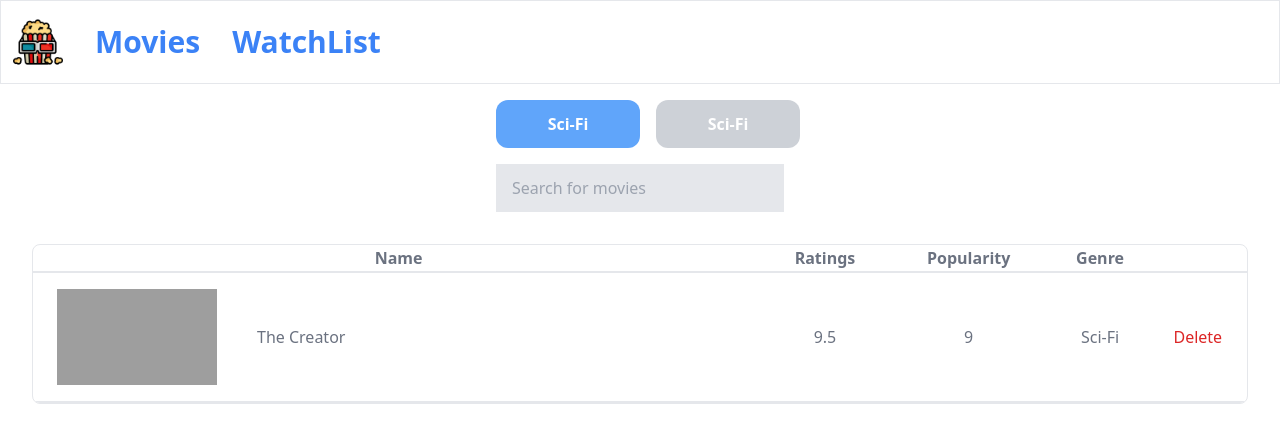
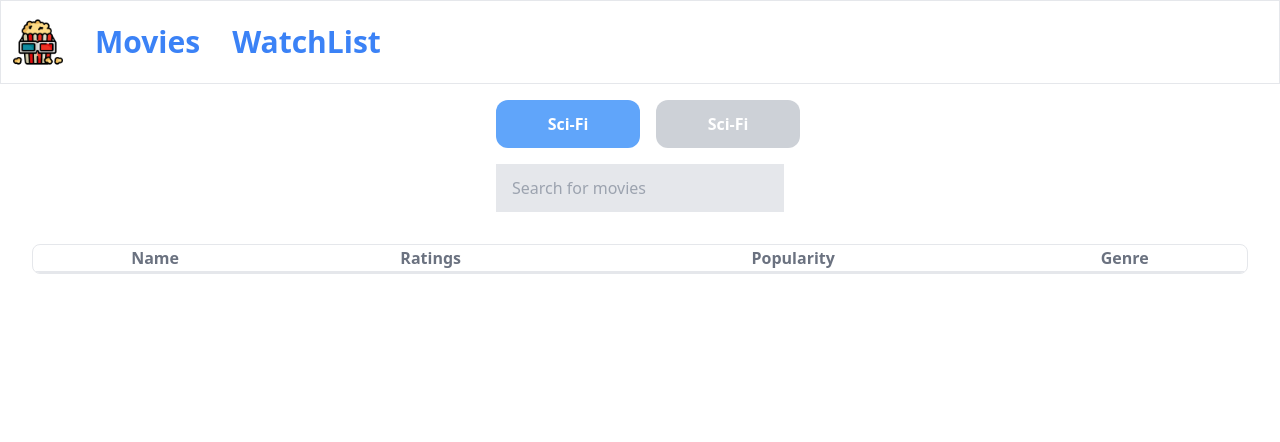
Before and after one commit to konprtk/movieExplorer, a React (Vite) app: page /watchlist in a window 1280 px wide. Shown: the top 442 px of the page. Built offline with nearby package versions, Linux system fonts and the light colour scheme; grey boxes are pictures that could not be loaded.

Commit message:
Designed Watchlist component, Added delete from watchlist, populated watchlist

```diff
--- a/src/App.jsx
+++ b/src/App.jsx
@@ -1,3 +1,4 @@
+import { useEffect, useState } from "react";
 import "./App.css";
 import Banner from "./components/Banner";
 import Movies from "./components/Movies";
@@ -7,6 +8,32 @@ import WatchList from "./components/WatchList";
 import { BrowserRouter, Route, Routes } from "react-router-dom";
 
 function App() {
+  let [watchlist, setWatchList] = useState([]);
+
+  let handleAddToWatchList = (movieObj) => {
+    let newWatchlist = [...watchlist, movieObj];
+    localStorage.setItem('moviesApp', JSON.stringify(newWatchlist))
+    setWatchList(newWatchlist);
+    console.log(newWatchlist);
+  };
+
+  let handleRemoveFromWatchList = (movieObj) => {
+    let filteredWatchList = watchlist.filter((movie) => {
+      return movie.id != movieObj.id;
+    });
+
+    setWatchList(filteredWatchList);
+    console.log(filteredWatchList);
+  };
+
+  useEffect(()=>{
+   let moviesFromLocalStorage = localStorage.getItem('moviesApp')
+   if(!moviesFromLocalStorage){
+    return
+   }
+   setWatchList(JSON.parse(moviesFromLocalStorage))
+  })
+
   return (
     <>
       <BrowserRouter>
@@ -18,11 +45,15 @@ function App() {
             element={
               <>
                 <Banner />
-                <Movies />
+                <Movies
+                  watchlist={watchlist}
+                  handleAddToWatchList={handleAddToWatchList}
+                  handleRemoveFromWatchList={handleRemoveFromWatchList}
+                />
               </>
             }
           />
-          <Route path="/watchlist" element={<WatchList />} />
+          <Route path="/watchlist" element={<WatchList watchlist={watchlist} />} />
         </Routes>
       </BrowserRouter>
     </>
--- a/src/components/MovieCard.jsx
+++ b/src/components/MovieCard.jsx
@@ -1,13 +1,47 @@
 import React from "react";
 
-function MovieCard({ poster_path, name }) {
+function MovieCard({
+  movieObj,
+  poster_path,
+  name,
+  handleAddToWatchList,
+  handleRemoveFromWatchList,
+  watchlist,
+}) {
+
+  function doesContain(movieObj) {
+    for (let i = 0; i < watchlist.length; i++) {
+      if (watchlist[i].id == movieObj.id) {
+        return true;
+      }
+    }
+
+    return false;
+  }
+
   return (
     <div
-      className="h-[50vh] w-[26vh] bg-center bg-cover rounded-xl hover:scale-110 duration-300 hover:cursor-pointer flex flex-row justify-between items-end"
+      className="h-[50vh] w-[26vh] bg-center bg-cover rounded-xl hover:scale-110 duration-300 hover:cursor-pointer flex flex-col justify-between items-end"
       style={{
         backgroundImage: `url(https://image.tmdb.org/t/p/original/${poster_path})`,
       }}
     >
+      {doesContain(movieObj) ? (
+        <div
+          onClick={() => handleRemoveFromWatchList(movieObj)}
+          className="m-2 flex justify-center h-8 w-8 items-center rounded-lg bg-gray-900/60"
+        >
+          &#10060;
+        </div>
+      ) : (
+        <div
+          onClick={() => handleAddToWatchList(movieObj)}
+          className="m-2 flex justify-center h-8 w-8 items-center rounded-lg bg-gray-900/60"
+        >
+          &#10084;
+        </div>
+      )}
+
       <div className="text-white text-xl w-full p-2 text-center bg-gray-900/60 rounded-b-xl">
         {name}
       </div>
--- a/src/components/Movies.jsx
+++ b/src/components/Movies.jsx
@@ -3,7 +3,7 @@ import MovieCard from "./MovieCard";
 import axios from "axios";
 import Pagination from "./Pagination";
 
-function Movies() {
+function Movies({handleAddToWatchList, handleRemoveFromWatchList, watchlist}) {
   const [movies, setMovies] = useState([]);
   const [pageNo, setPageNo] = useState(1);
 
@@ -36,8 +36,12 @@ function Movies() {
           return (
             <MovieCard
             key={movieObj.id}
+            movieObj={movieObj}
               poster_path={movieObj.poster_path}
               name={movieObj.original_title}
+              handleAddToWatchList={handleAddToWatchList}
+              handleRemoveFromWatchList={handleRemoveFromWatchList}
+              watchlist={watchlist}
             />
           );
         })}
--- a/src/components/WatchList.jsx
+++ b/src/components/WatchList.jsx
@@ -1,6 +1,6 @@
 import React from "react";
 
-function WatchList() {
+function WatchList({watchlist}) {
   return (
     <>
       <div className="flex justify-center flex-wrap m-4">
@@ -33,21 +33,28 @@ function WatchList() {
           </thead>
 
           <tbody>
+
+          {watchlist.map((movieObj)=>{
+            return (
               <tr className="border-b-2">
                 <td className="flex items-center px-6 py-4">
                   <img
                     className="h-[6rem] w-[10rem]"
-                  src={`https://lumiere-a.akamaihd.net/v1/images/p_disney_thecreator_v1_2776_cc1a5f09.jpeg`}
-                  alt=""
+                    src={`https://image.tmdb.org/t/p/original/${movieObj.backdrop_path}`}
+                    alt="Poster"
                   />
-                <div className="mx-10">The Creator</div>
+                  <div className="mx-10">{movieObj.title}</div>
                 </td>
-              <td>9.5</td>
-              <td>9</td>
-              <td>Sci-Fi</td>
+                <td>{movieObj.vote_average.toFixed(1)}</td>
+                <td>{movieObj.popularity}</td>
+                <td>{movieObj.genre_ids}</td>
 
                 <td className="text-red-600">Delete</td>
               </tr>
+            );
+          })}
+
+
           </tbody>
         </table>
       </div>
```
Lines whose indentation alone changed are shown as unchanged.
